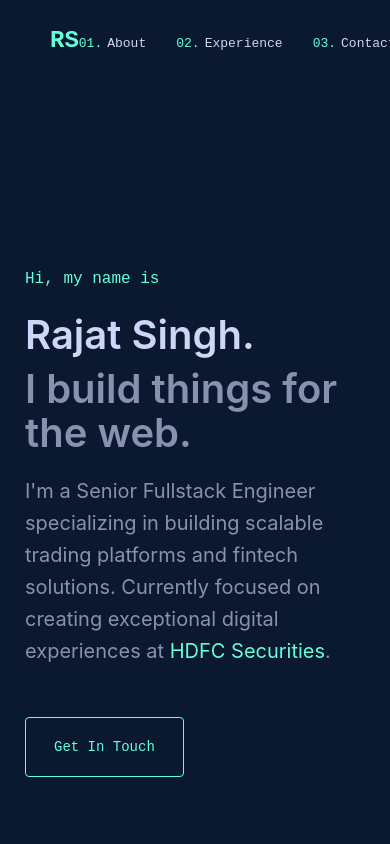
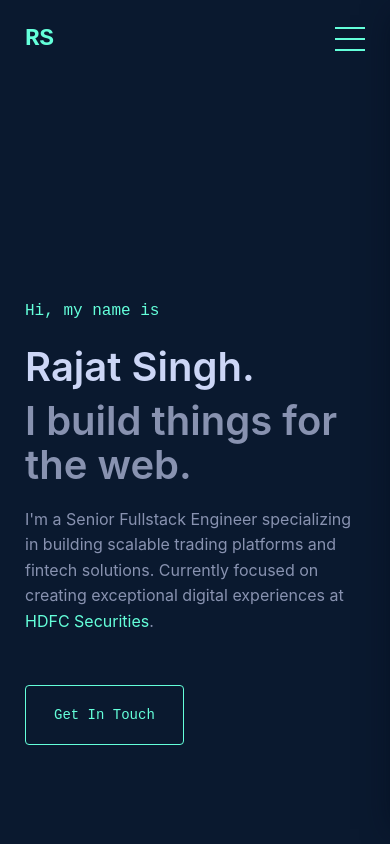
Before and after one commit to iamrajatsingh1/portfolio-v3, a plain HTML site: page index.html in a window 390 px wide. Shown: the top 844 px of the page. Drawn offline with Linux system fonts and the light colour scheme.

Commit message:
fix: made site responsive

```diff
--- a/index.html
+++ b/index.html
@@ -11,6 +11,11 @@
     <header>
         <nav>
             <a href="/" class="logo">RS</a>
+            <div class="hamburger">
+                <span></span>
+                <span></span>
+                <span></span>
+            </div>
             <ul class="nav-links">
                 <li><a href="#about"><span>01.</span>About</a></li>
                 <li><a href="#experience"><span>02.</span>Experience</a></li>
--- a/script.js
+++ b/script.js
@@ -1,6 +1,33 @@
 // Tab switching
 const tabButtons = document.querySelectorAll('.tab-button');
 const jobPanels = document.querySelectorAll('.job-panel');
+const hamburger = document.querySelector('.hamburger');
+const navLinks = document.querySelector('.nav-links');
+const navItems = document.querySelectorAll('.nav-links a');
+
+hamburger.addEventListener('click', () => {
+  hamburger.classList.toggle('active');
+  navLinks.classList.toggle('active');
+  document.body.classList.toggle('menu-open');
+});
+
+// Close menu when clicking a link
+navItems.forEach(item => {
+  item.addEventListener('click', () => {
+    hamburger.classList.remove('active');
+    navLinks.classList.remove('active');
+    document.body.classList.remove('menu-open');
+  });
+});
+
+// Close menu on Escape key
+document.addEventListener('keydown', (e) => {
+  if (e.key === 'Escape' && navLinks.classList.contains('active')) {
+    hamburger.classList.remove('active');
+    navLinks.classList.remove('active');
+    document.body.classList.remove('menu-open');
+  }
+});
 
 tabButtons.forEach(button => {
     button.addEventListener('click', () => {
--- a/style.css
+++ b/style.css
@@ -100,6 +100,8 @@ nav {
     text-decoration: none;
     cursor: pointer;
     transition: color 0.3s;
+    z-index: 1001;
+    position: relative;
 }
 
 .logo:hover {
@@ -143,6 +145,134 @@ nav {
     background-color: var(--green-tint) !important;
     transform: translate(-4px, -4px) !important;
     box-shadow: 4px 4px 0 0 var(--green) !important;
+}
+
+/* Hamburger Menu */
+.hamburger {
+    display: none;
+    flex-direction: column;
+    cursor: pointer;
+    z-index: 1001;
+    width: 30px;
+    height: 24px;
+    justify-content: space-between;
+    position: relative;
+}
+
+.hamburger span {
+    width: 100%;
+    height: 2px;
+    background-color: var(--green);
+    transition: all 0.3s ease;
+    display: block;
+}
+
+.hamburger.active span:nth-child(1) {
+    transform: translateY(11px) rotate(45deg);
+}
+
+.hamburger.active span:nth-child(2) {
+    opacity: 0;
+}
+
+.hamburger.active span:nth-child(3) {
+    transform: translateY(-11px) rotate(-45deg);
+}
+
+/* Mobile Menu Styles */
+@media (max-width: 768px) {
+    header {
+        padding: 0 25px;
+    }
+
+    .hamburger {
+        display: flex;
+    }
+
+    .nav-links {
+        position: fixed;
+        top: 0;
+        right: 0;
+        width: min(75vw, 400px);
+        height: 100vh;
+        background-color: var(--light-navy);
+        flex-direction: column;
+        justify-content: center;
+        align-items: center;
+        gap: 40px;
+        transform: translateX(100%);
+        transition: transform 0.3s ease-in-out;
+        box-shadow: -10px 0 30px -15px rgba(2, 12, 27, 0.7);
+        z-index: 1000;
+    }
+
+    .nav-links.active {
+        transform: translateX(0);
+    }
+
+    .nav-links li {
+        width: 100%;
+        text-align: center;
+    }
+
+    .nav-links a {
+        font-size: 18px;
+        display: block;
+        padding: 10px 0;
+    }
+
+    .nav-links span {
+        display: block;
+        margin-bottom: 5px;
+        font-size: 14px;
+    }
+
+    .resume-button {
+        margin-top: 20px;
+        padding: 18px 50px !important;
+    }
+
+    /* Mobile menu backdrop */
+    body::before {
+        content: '';
+        position: fixed;
+        top: 0;
+        left: 0;
+        width: 100%;
+        height: 100%;
+        background-color: rgba(10, 25, 47, 0.8);
+        backdrop-filter: blur(5px);
+        opacity: 0;
+        visibility: hidden;
+        transition: all 0.3s ease;
+        z-index: 999;
+        pointer-events: none;
+    }
+
+    body.menu-open::before {
+        opacity: 1;
+        visibility: visible;
+        pointer-events: auto;
+    }
+
+    body.menu-open {
+        overflow: hidden;
+    }
+}
+
+/* Tablet adjustments */
+@media (max-width: 1024px) and (min-width: 769px) {
+    .nav-links {
+        gap: 20px;
+    }
+
+    .nav-links a {
+        font-size: 12px;
+    }
+
+    .resume-button {
+        padding: 8px 12px !important;
+    }
 }
 
 /* Main Content */
@@ -487,6 +617,7 @@ section {
         border-bottom: 2px solid transparent;
         margin-left: 0;
         margin-bottom: -2px;
+        white-space: nowrap;
     }
 
     .tab-button.active {
@@ -501,4 +632,18 @@ section {
     .section-title::after {
         width: 100px;
     }
+
+    .hero-description {
+        font-size: 18px;
+    }
 }
+
+@media (max-width: 480px) {
+    .hero-description {
+        font-size: 16px;
+    }
+
+    .nav-links {
+        width: 100vw;
+    }
+}
```
